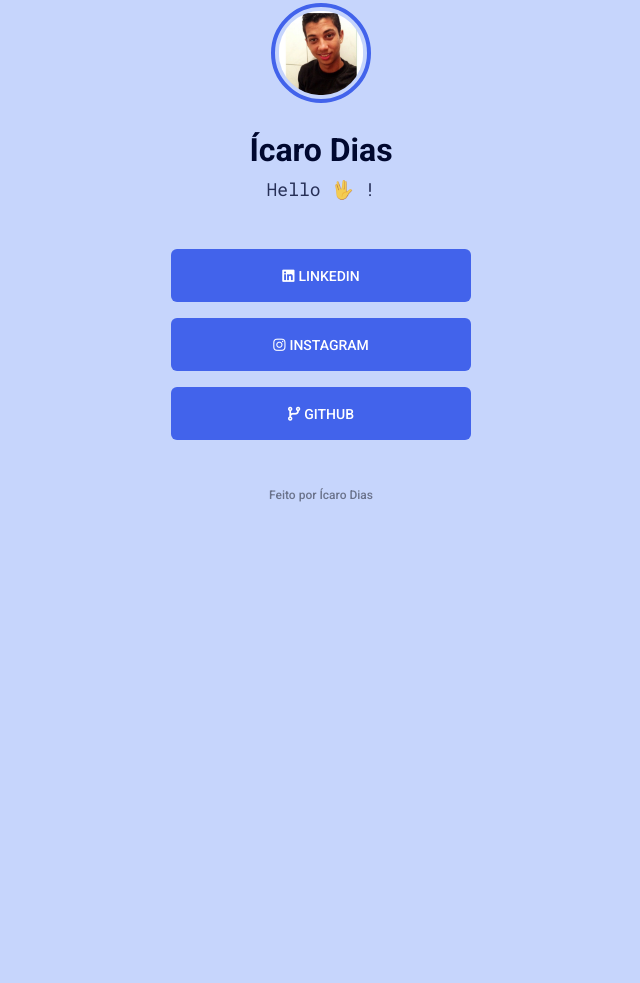
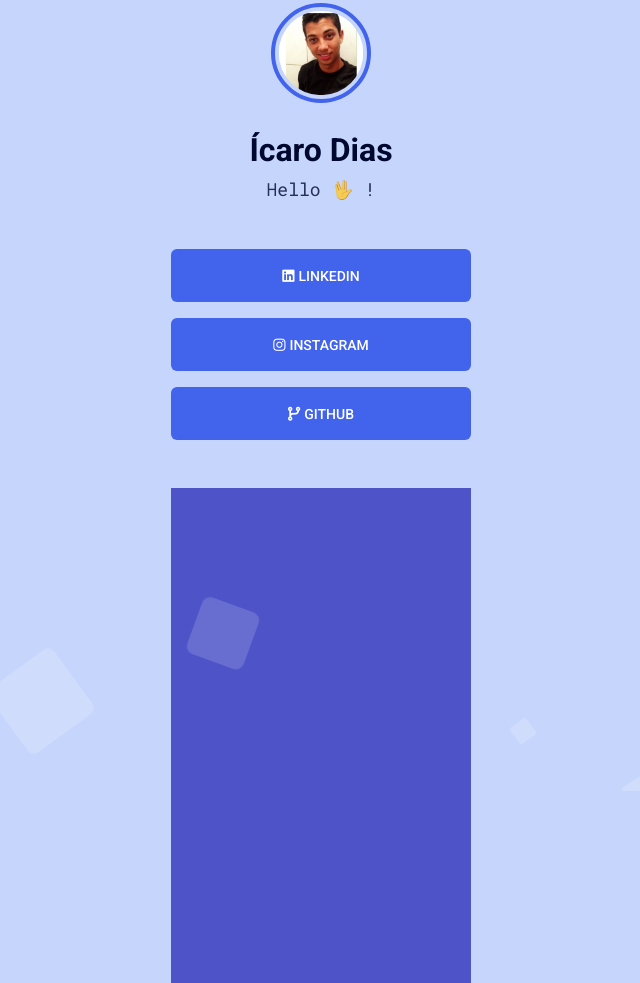
Before and after one commit to icaro989/profilepage, a plain HTML site: page index.html in a window 1280 px wide. Shown: the part 57-1040 px from the top of the page, without its empty margins (319-959 px from the left). Before the commit the page ends 800 px from the top, so only its background shows below. Drawn offline with Linux system fonts and the light colour scheme.

Commit message:
Update style.css

```diff
--- a/style.css
+++ b/style.css
@@ -1,3 +1,153 @@
+@import url('https://fonts.googleapis.com/css?family=Exo:400,700');
+
+*{
+    margin: 0px;
+    padding: 0px;
+}
+
+body{
+    font-family: 'Exo', sans-serif;
+}
+
+
+.context {
+    width: 100%;
+    position: absolute;
+    top:50vh;
+
+}
+
+.context h1{
+    text-align: center;
+    color: #fff;
+    font-size: 50px;
+}
+
+
+.area{
+    background: #4e54c8;
+    background: -webkit-linear-gradient(to left, #8f94fb, #4e54c8);
+    width: 100%;
+    height:100vh;
+
+
+}
+
+.circles{
+    position: absolute;
+    top: 0;
+    left: 0;
+    width: 100%;
+    height: 100%;
+    overflow: hidden;
+}
+
+.circles li{
+    position: absolute;
+    display: block;
+    list-style: none;
+    width: 20px;
+    height: 20px;
+    background: rgba(255, 255, 255, 0.2);
+    animation: animate 25s linear infinite;
+    bottom: -150px;
+
+}
+
+.circles li:nth-child(1){
+    left: 25%;
+    width: 80px;
+    height: 80px;
+    animation-delay: 0s;
+}
+
+
+.circles li:nth-child(2){
+    left: 10%;
+    width: 20px;
+    height: 20px;
+    animation-delay: 2s;
+    animation-duration: 12s;
+}
+
+.circles li:nth-child(3){
+    left: 70%;
+    width: 20px;
+    height: 20px;
+    animation-delay: 4s;
+}
+
+.circles li:nth-child(4){
+    left: 40%;
+    width: 60px;
+    height: 60px;
+    animation-delay: 0s;
+    animation-duration: 18s;
+}
+
+.circles li:nth-child(5){
+    left: 65%;
+    width: 20px;
+    height: 20px;
+    animation-delay: 0s;
+}
+
+.circles li:nth-child(6){
+    left: 75%;
+    width: 110px;
+    height: 110px;
+    animation-delay: 3s;
+}
+
+.circles li:nth-child(7){
+    left: 35%;
+    width: 150px;
+    height: 150px;
+    animation-delay: 7s;
+}
+
+.circles li:nth-child(8){
+    left: 50%;
+    width: 25px;
+    height: 25px;
+    animation-delay: 15s;
+    animation-duration: 45s;
+}
+
+.circles li:nth-child(9){
+    left: 20%;
+    width: 15px;
+    height: 15px;
+    animation-delay: 2s;
+    animation-duration: 35s;
+}
+
+.circles li:nth-child(10){
+    left: 85%;
+    width: 150px;
+    height: 150px;
+    animation-delay: 0s;
+    animation-duration: 11s;
+}
+
+
+
+@keyframes animate {
+
+    0%{
+        transform: translateY(0) rotate(0deg);
+        opacity: 1;
+        border-radius: 0;
+    }
+
+    100%{
+        transform: translateY(-1000px) rotate(720deg);
+        opacity: 0;
+        border-radius: 50%;
+    }
+
+}
+
 * {
     margin: 0;
     padding: 0;
```
